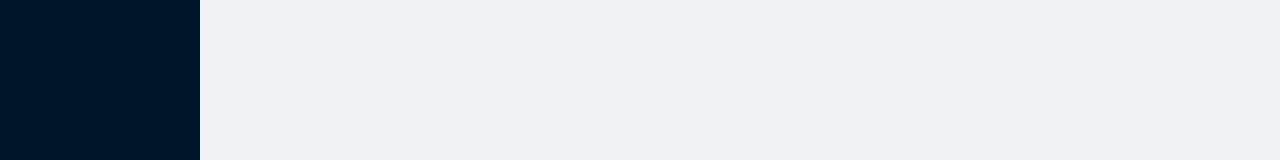
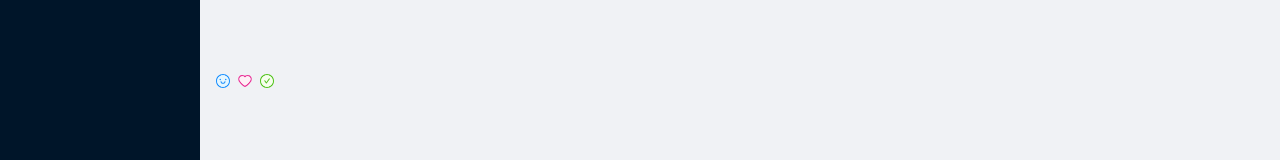
Before and after one commit to toyuu16/demo_project, a React (Create React App) app: page / in a window 1280 px wide. Shown: the part 408-568 px from the top of the page. Built offline with nearby package versions, Linux system fonts and the light colour scheme.

Commit message:
アイコンのコンポーネントを作成しました。

```diff
--- a/package.json
+++ b/package.json
@@ -10,9 +10,11 @@
     "@types/node": "^16.11.26",
     "@types/react": "^17.0.40",
     "@types/react-dom": "^17.0.13",
+    "@types/react-router-dom": "^5.3.3",
     "antd": "^4.19.2",
     "react": "^17.0.2",
     "react-dom": "^17.0.2",
+    "react-router-dom": "^6.2.2",
     "react-scripts": "5.0.0",
     "typescript": "^4.6.2",
     "web-vitals": "^2.1.4"
--- a/src/App.tsx
+++ b/src/App.tsx
@@ -6,6 +6,7 @@ import {
   TeamOutlined,
   UserOutlined,
 } from '@ant-design/icons';
+import Icon from './icon';
 
 const { Header, Content, Footer, Sider } = Layout;
 const { SubMenu } = Menu;
@@ -47,6 +48,7 @@ const App = () => {
           <div className="site-layout-background" style={{ padding: 24, minHeight: 360 }}>
             Bill is a cat.
             </div>
+            <Icon></Icon>
         </Content>
         <Footer style={{ textAlign: 'center' }}>Ant Design ©2018 Created by Ant UED</Footer>
       </Layout>
--- /dev/null
+++ b/src/icon.tsx
@@ -0,0 +1,17 @@
+import { Space } from 'antd';
+import { SmileTwoTone, HeartTwoTone, CheckCircleTwoTone } from '@ant-design/icons';
+
+const Icon = () => {
+    return (
+        <>
+            <Space>
+                <SmileTwoTone />
+                <HeartTwoTone twoToneColor="#eb2f96" />
+                <CheckCircleTwoTone twoToneColor="#52c41a" />
+            </Space>
+        </>
+    );
+
+};
+
+export default Icon;
```
Also changed, not shown: 2 other files (tests, documents, lock files or other folders).
